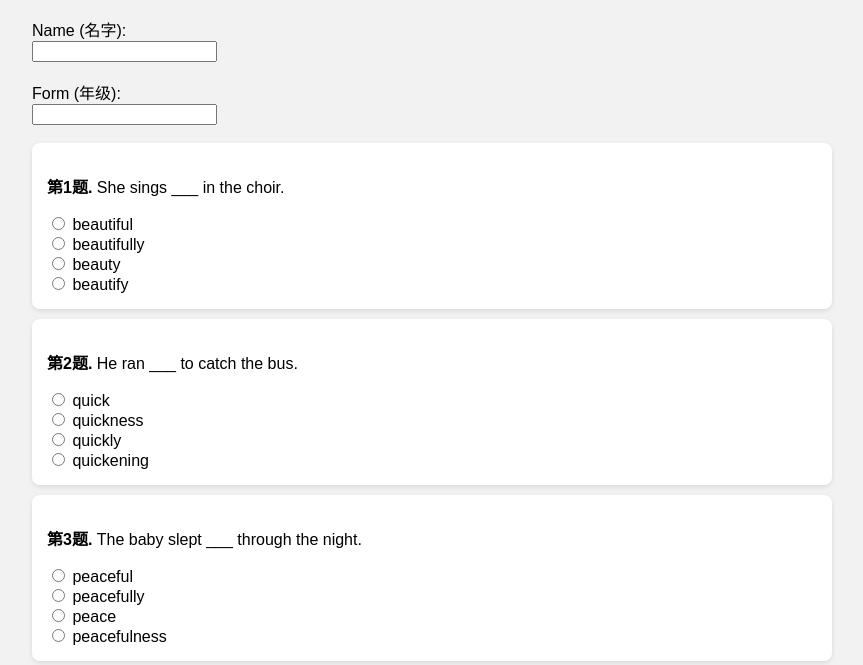
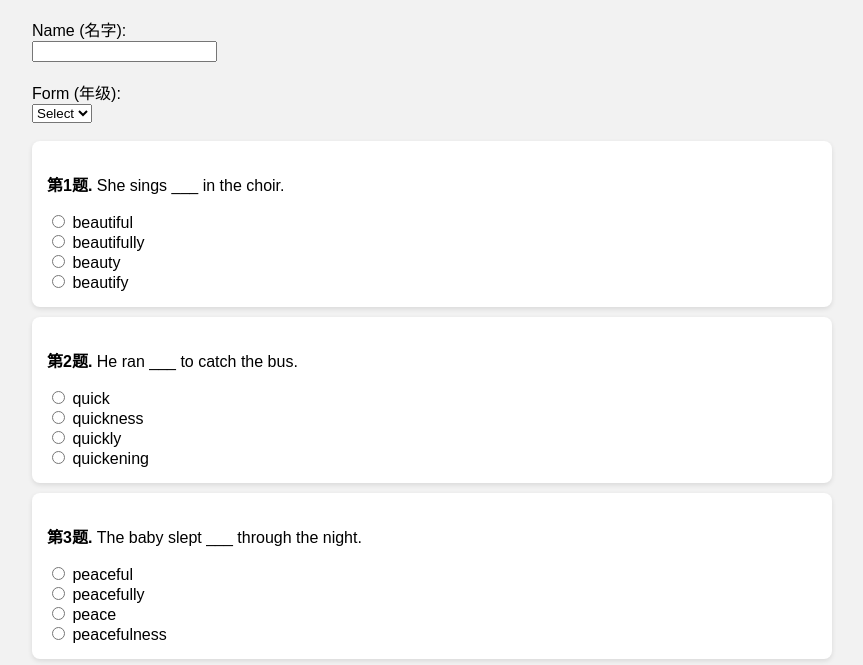
Before and after one commit to Marvelouspdm-No1/adverb-test, a plain HTML site: page index.html in a window 1280 px wide. Shown: the part 135-800 px from the top of the page, without its empty margins (208-1071 px from the left). Drawn offline with Linux system fonts and the light colour scheme.

Commit message:
index.html

```diff
--- a/index.html
+++ b/index.html
@@ -101,7 +101,14 @@
         <input type="text" id="name" required><br><br>
 
         <label>Form (年级):</label><br>
-        <input type="text" id="form" required><br><br>
+        <select id="form" required>
+            <option value="">Select</option>
+            <option value="F1">F1</option>
+            <option value="F2">F2</option>
+            <option value="F3">F3</option>
+            <option value="F4">F4</option>
+            <option value="F5">F5</option>
+        </select><br><br>
 
         <div id="questions"></div>
 
```
